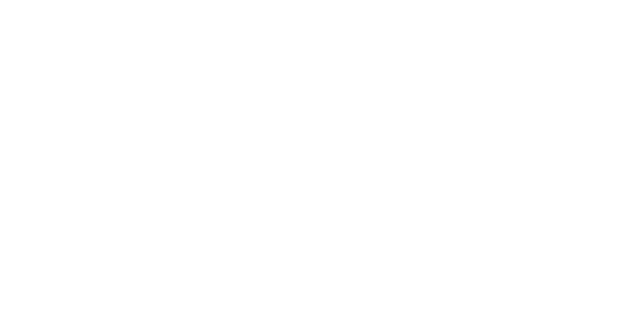
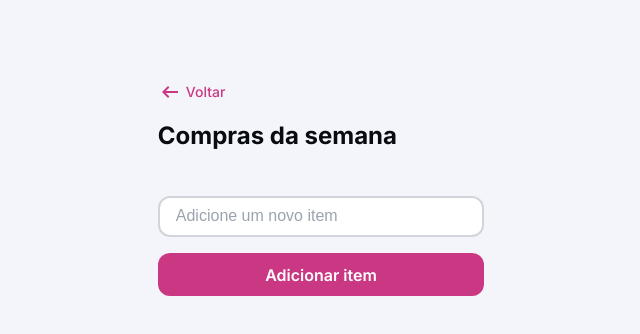
Before and after one commit to andregtalima/shopping-list, a plain HTML site: page index.html in a window 1280 px wide. Shown: the whole page, without its empty margins (319-959 px from the left). Drawn offline with Linux system fonts and the light colour scheme.

Commit message:
terminado html  e css do input,  e link

```diff
--- a/index.html
+++ b/index.html
@@ -6,11 +6,23 @@
     <meta charset="UTF-8">
     <meta name="viewport" content="width=device-width, initial-scale=1.0">
     <link href="https://fonts.googleapis.com/css2?family=Inter:ital,opsz,wght@0,14..32,100..900;1,14..32,100..900&display=swap" rel="stylesheet">
-    <link rel="stylesheet" href="style.css">
-    <title>Document</title>
+    <link rel="stylesheet" href="./style.css">
+    <title>Lista de Compras</title>
 </head>
 <body>
-
+    <main>
+        <a class="back" href="#">
+            <img src="./assets/arrow_left.svg" alt="arrow left">
+            <span>Voltar</span>
+        </a>
+        <h1>Compras da semana</h1>
+        <form>
+            <input type="text" placeholder="Adicione um novo item">
+            <button type="submit">
+                Adicionar item
+            </button>
+        </form>
+    </main>
 <script src="./script.js"></script>
 </body>
 </html>
--- a/style.css
+++ b/style.css
@@ -11,13 +11,13 @@
     --content-tertiary: #9ca3af;
 
     --border-primary: #d1d5db;
-    --border-hover: #b9c2d0
+    --border-hover: #b9c2d0;
 
     --ff: "Inter", sans-serif;
     --title: 700 1.5rem/2rem var(--ff);
     --label: 600 1rem/1.25rem var(--ff);
-    --text: 500 1rem/1.25rem var(--ff)
-    --link: 500 .875rem/1rem var(--ff)
+    --text: 500 1rem/1.25rem var(--ff);
+    --link: 500 .875rem/1rem var(--ff);
 }
 
 * {
@@ -27,5 +27,79 @@
 }
 
 html {
-    font-family: var(--ff)
+    font-family: var(--ff);
 }
+
+body {
+    margin-inline: auto;
+    padding-inline: 2rem;
+    max-width: 24.4rem;
+    background-color: var(--bg-primary)
+}
+
+input, button{
+    outline: none;
+}
+
+a {
+    text-decoration: none;
+}
+
+main {
+    padding-top: 5rem;
+}
+
+.back {
+    display: flex;
+    align-items: center;
+    gap: .25rem;
+}
+
+.back span {
+    font: var(--link);
+    color: var(--color-brand)
+}
+
+h1 {
+    font: var(--title);
+    margin-top: 1rem;
+    margin-bottom: 2.75rem;
+    color: var(--content-primary);
+}
+
+form {
+    width: 100%;
+    display: flex;
+    flex-direction: column;
+    gap: 1rem;
+}
+
+form input {
+    padding: .7rem 1rem;
+    border-radius: .75rem;
+    border: 2px solid var(--border-primary);
+}
+
+form input::placeholder {
+    color: var(--content-tertiary);
+    font-size: 1rem;
+}
+
+form input:focus {
+    border: 2px solid var(--color-brand);
+}
+
+form button {
+    padding: .7rem;
+    border-radius: .75rem;
+    border: none;
+    background-color: var(--color-brand);
+    color: #fff;
+    font: var(--label);
+    cursor: pointer;
+    transition: all .3s;
+}
+
+form button:hover {
+    background-color: var(--color-brand-hover);
+}
```
Also changed, not shown: assets/arrow_left.svg (added).
